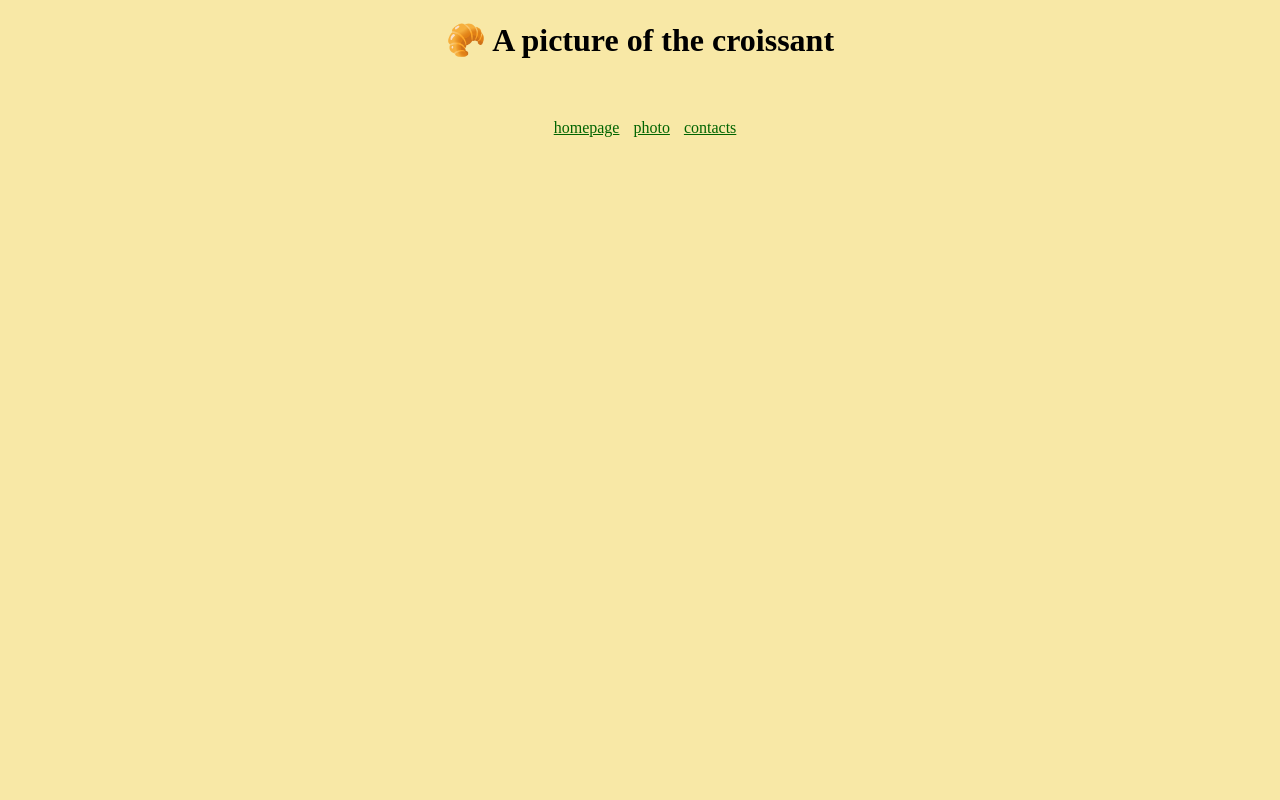
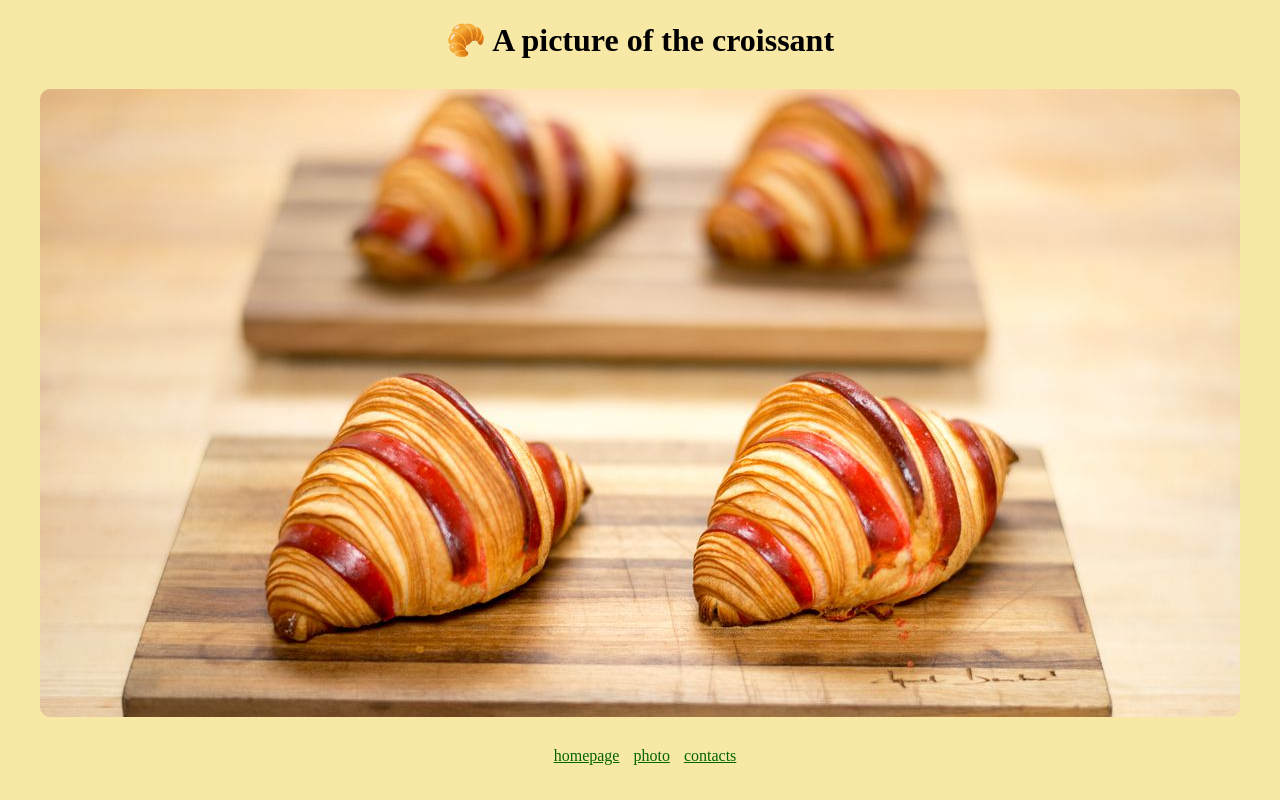
Before and after one commit to OleksandraDana/static-website, a plain HTML site: page photo.html in a window 1280 px wide. Drawn offline with Linux system fonts and the light colour scheme.

Commit message:
Update photo.html

```diff
--- a/photo.html
+++ b/photo.html
@@ -9,7 +9,7 @@
   </head>
   <body>
     <h1>🥐 A picture of the croissant</h1>
-    <img class="croissant-photo" href="images/croissant.jpg" >
+    <img class="croissant-photo" src="images/croissant.jpg" >
     <footer>
       <a href="index.html" title="home">homepage</a>
       <a href="photo.html" title="photo">photo</a>
```
